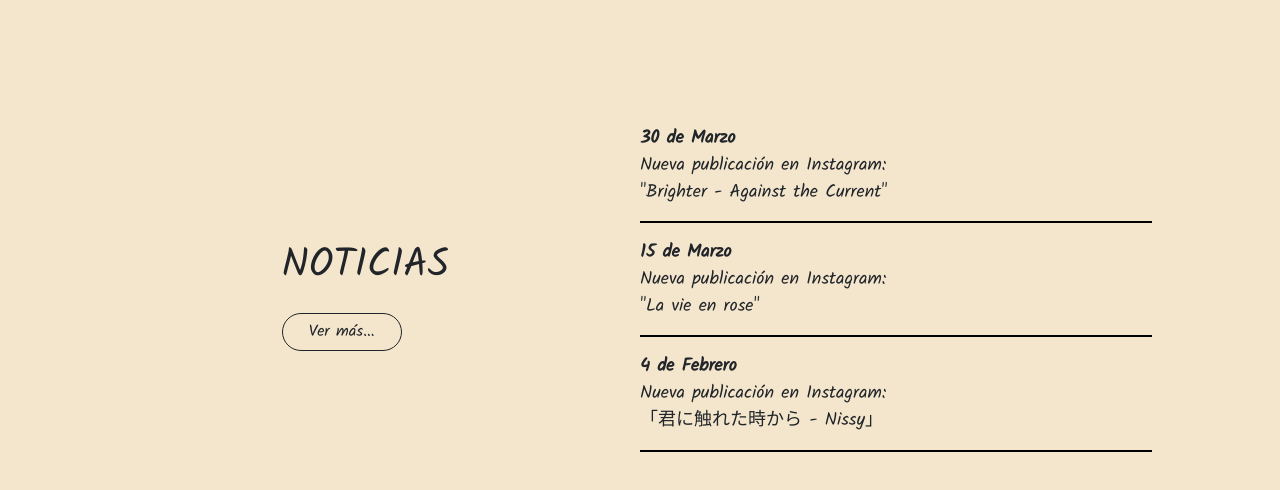
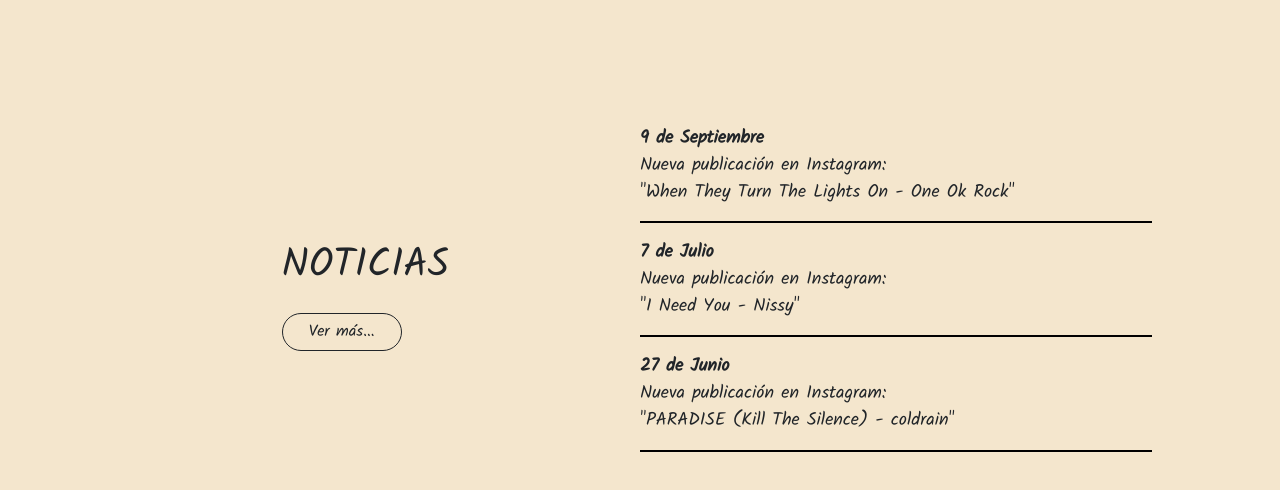
Before and after one commit to agusbianco/Sitio-web-AgusBiancoMusic, a website: page index.html in a window 1280 px wide. Shown: the part 1256-1746 px from the top of the page. Drawn offline with nearby package versions, Linux system fonts and the light colour scheme.

Commit message:
index actualizado

```diff
--- a/index.html
+++ b/index.html
@@ -60,19 +60,19 @@
             </div>
             <div>
                 <p>
-                    <strong>30 de Marzo</strong><br>
+                    <strong>9 de Septiembre</strong><br>
                     Nueva publicación en Instagram: <br>
-                    "Brighter - Against the Current"
+                    "When They Turn The Lights On - One Ok Rock"
                 </p>
                 <p>
-                    <strong>15 de Marzo</strong><br>
+                    <strong>7 de Julio</strong><br>
                     Nueva publicación en Instagram: <br>
-                    "La vie en rose"
+                    "I Need You - Nissy"
                 </p>
                 <p>
-                    <strong>4 de Febrero</strong><br>
+                    <strong>27 de Junio</strong><br>
                     Nueva publicación en Instagram: <br>
-                    「君に触れた時から - Nissy」
+                    "PARADISE (Kill The Silence) - coldrain"
                 </p>
             </div>
         </section>
```
